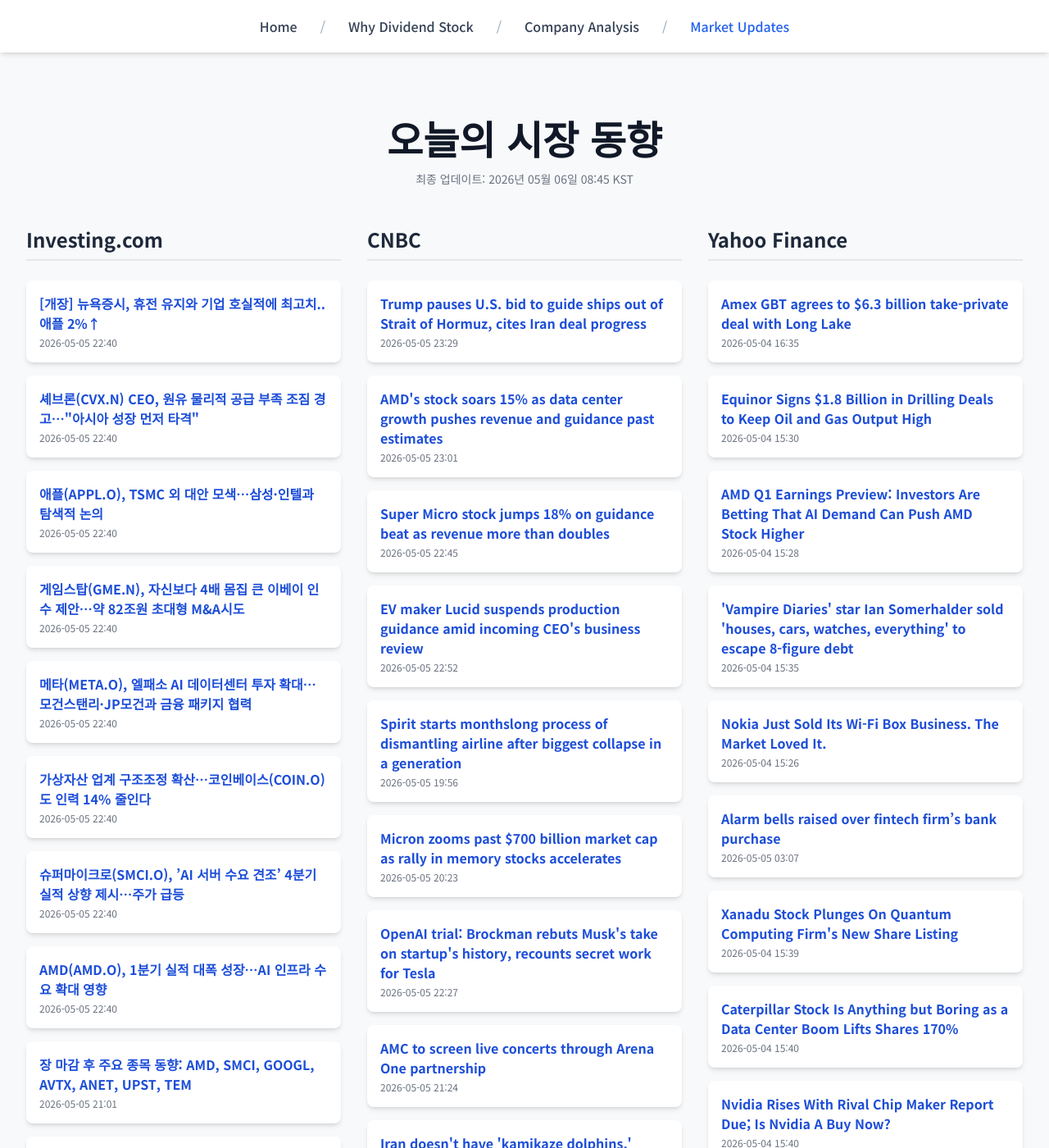
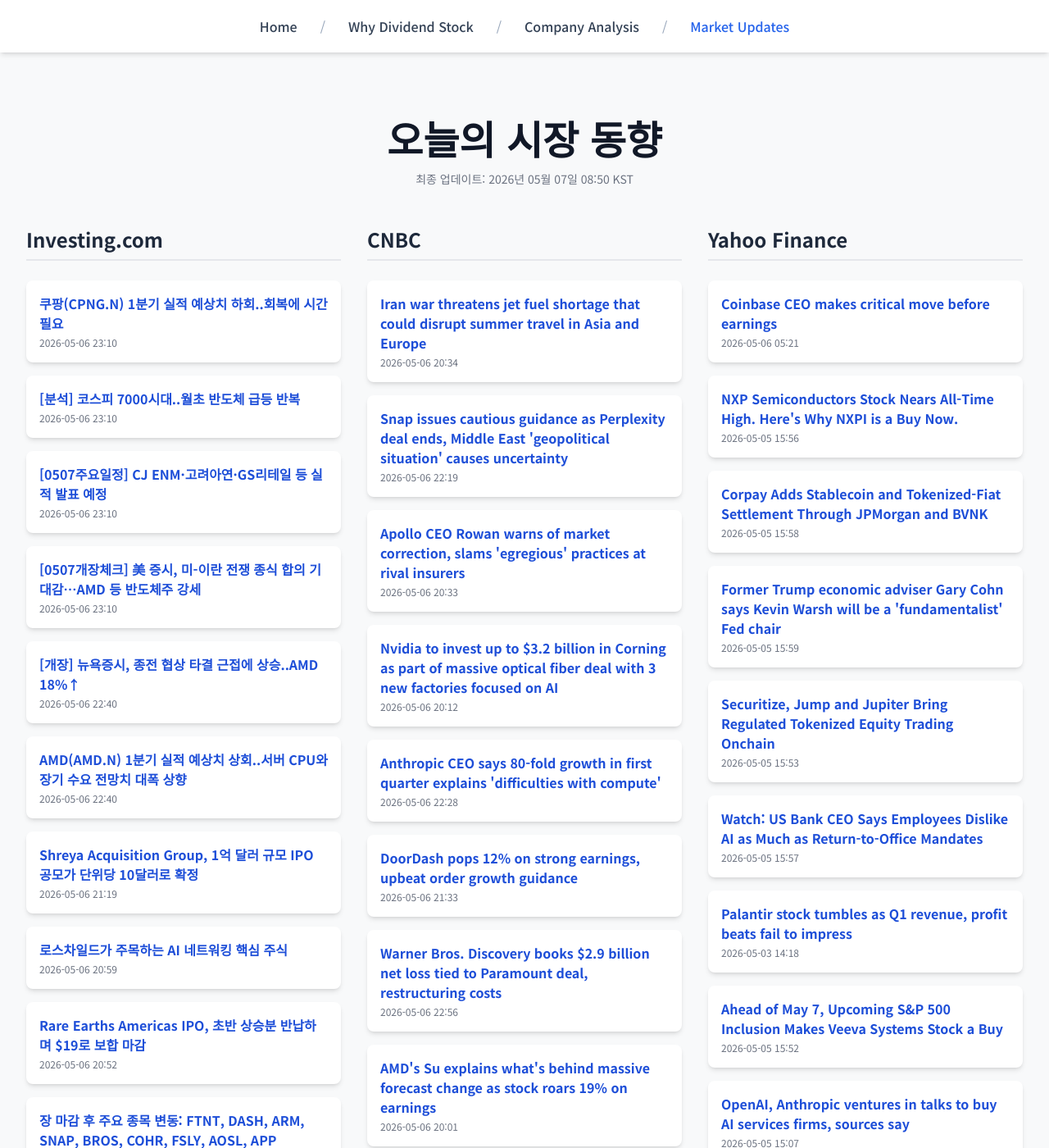
Before and after one commit to Kay-Hwang/my-company-analysis, a Jekyll site: the page built from market-updates.html, in a window 1280 px wide and 1400 px high. Shown: the whole window at 82% size. Built offline with Jekyll 4.4.1, drawn with Linux system fonts in a browser that asks for light colours; nearby versions of some CDN libraries; a script that is not in the unit is left out; some of the changed text lies outside the part shown.

Commit message:
Update daily data

```diff
--- a/_data/latest_data.json
+++ b/_data/latest_data.json
@@ -1,190 +1,190 @@
 {
-  "lastUpdated": "2026년 05월 06일 08:45 KST",
+  "lastUpdated": "2026년 05월 07일 08:50 KST",
   "news": {
     "investing": [
       {
-        "title": "[개장] 뉴욕증시, 휴전 유지와 기업 호실적에 최고치..애플 2%↑",
-        "link": "https://kr.investing.com/news/stock-market-news/article-1928583",
-        "pubDate": "2026-05-05 22:40:28",
-        "summary": "[개장] 뉴욕증시, 휴전 유지와 기업 호실적에 최고치..애플 2%↑"
+        "title": "쿠팡(CPNG.N) 1분기 실적 예상치 하회..회복에 시간 필요",
+        "link": "https://kr.investing.com/news/stock-market-news/article-1931401",
+        "pubDate": "2026-05-06 23:10:25",
+        "summary": "쿠팡(CPNG.N) 1분기 실적 예상치 하회..회복에 시간 필요"
       },
       {
-        "title": "셰브론(CVX.N) CEO, 원유 물리적 공급 부족 조짐 경고…\"아시아 성장 먼저 타격\"",
-        "link": "https://kr.investing.com/news/stock-market-news/article-1928582",
-        "pubDate": "2026-05-05 22:40:28",
-        "summary": "셰브론(CVX.N) CEO, 원유 물리적 공급 부족 조짐 경고…\"아시아 성장 먼저 타격\""
+        "title": "[분석] 코스피 7000시대..월초 반도체 급등 반복",
+        "link": "https://kr.investing.com/news/stock-market-news/article-1931400",
+        "pubDate": "2026-05-06 23:10:25",
+        "summary": "[분석] 코스피 7000시대..월초 반도체 급등 반복"
       },
       {
-        "title": "애플(APPL.O), TSMC 외 대안 모색…삼성·인텔과 탐색적 논의",
-        "link": "https://kr.investing.com/news/stock-market-news/article-1928581",
-        "pubDate": "2026-05-05 22:40:28",
-        "summary": "애플(APPL.O), TSMC 외 대안 모색…삼성·인텔과 탐색적 논의"
+        "title": "[0507주요일정] CJ ENM·고려아연·GS리테일 등 실적 발표 예정",
+        "link": "https://kr.investing.com/news/stock-market-news/article-1931398",
+        "pubDate": "2026-05-06 23:10:10",
+        "summary": "[0507주요일정] CJ ENM·고려아연·GS리테일 등 실적 발표 예정"
       },
       {
-        "title": "게임스탑(GME.N), 자신보다 4배 몸집 큰 이베이 인수 제안…약 82조원 초대형 M&A시도",
-        "link": "https://kr.investing.com/news/stock-market-news/article-1928580",
-        "pubDate": "2026-05-05 22:40:27",
-        "summary": "게임스탑(GME.N), 자신보다 4배 몸집 큰 이베이 인수 제안…약 82조원 초대형 M&A시도"
+        "title": "[0507개장체크] 美 증시, 미-이란 전쟁 종식 합의 기대감…AMD 등 반도체주 강세",
+        "link": "https://kr.investing.com/news/stock-market-news/article-1931397",
+        "pubDate": "2026-05-06 23:10:10",
+        "summary": "[0507개장체크] 美 증시, 미-이란 전쟁 종식 합의 기대감…AMD 등 반도체주 강세"
       },
       {
-        "title": "메타(META.O), 엘패소 AI 데이터센터 투자 확대… 모건스탠리·JP모건과 금융 패키지 협력",
-        "link": "https://kr.investing.com/news/stock-market-news/article-1928579",
-        "pubDate": "2026-05-05 22:40:27",
-        "summary": "메타(META.O), 엘패소 AI 데이터센터 투자 확대… 모건스탠리·JP모건과 금융 패키지 협력"
+        "title": "[개장] 뉴욕증시, 종전 협상 타결 근접에 상승..AMD 18%↑",
+        "link": "https://kr.investing.com/news/stock-market-news/article-1931344",
+        "pubDate": "2026-05-06 22:40:22",
+        "summary": "[개장] 뉴욕증시, 종전 협상 타결 근접에 상승..AMD 18%↑"
       },
       {
-        "title": "가상자산 업계 구조조정 확산…코인베이스(COIN.O)도 인력 14% 줄인다",
-        "link": "https://kr.investing.com/news/stock-market-news/article-1928577",
-        "pubDate": "2026-05-05 22:40:26",
-        "summary": "가상자산 업계 구조조정 확산…코인베이스(COIN.O)도 인력 14% 줄인다"
+        "title": "AMD(AMD.N) 1분기 실적 예상치 상회..서버 CPU와 장기 수요 전망치 대폭 상향",
+        "link": "https://kr.investing.com/news/stock-market-news/article-1931343",
+        "pubDate": "2026-05-06 22:40:22",
+        "summary": "AMD(AMD.N) 1분기 실적 예상치 상회..서버 CPU와 장기 수요 전망치 대폭 상향"
       },
       {
-        "title": "슈퍼마이크로(SMCI.O), ’AI 서버 수요 견조’ 4분기 실적 상향 제시…주가 급등",
-        "link": "https://kr.investing.com/news/stock-market-news/article-1928576",
-        "pubDate": "2026-05-05 22:40:26",
-        "summary": "슈퍼마이크로(SMCI.O), ’AI 서버 수요 견조’ 4분기 실적 상향 제시…주가 급등"
+        "title": "Shreya Acquisition Group, 1억 달러 규모 IPO 공모가 단위당 10달러로 확정",
+        "link": "https://kr.investing.com/news/stock-market-news/article-432SI-1931130",
+        "pubDate": "2026-05-06 21:19:04",
+        "summary": "Shreya Acquisition Group, 1억 달러 규모 IPO 공모가 단위당 10달러로 확정"
       },
       {
-        "title": "AMD(AMD.O), 1분기 실적 대폭 성장…AI 인프라 수요 확대 영향",
-        "link": "https://kr.investing.com/news/stock-market-news/article-1928575",
-        "pubDate": "2026-05-05 22:40:25",
-        "summary": "AMD(AMD.O), 1분기 실적 대폭 성장…AI 인프라 수요 확대 영향"
+        "title": "로스차일드가 주목하는 AI 네트워킹 핵심 주식",
+        "link": "https://kr.investing.com/news/stock-market-news/article-93CH-1931064",
+        "pubDate": "2026-05-06 20:59:46",
+        "summary": "로스차일드가 주목하는 AI 네트워킹 핵심 주식"
       },
       {
-        "title": "장 마감 후 주요 종목 동향: AMD, SMCI, GOOGL, AVTX, ANET, UPST, TEM",
-        "link": "https://kr.investing.com/news/stock-market-news/article-432SI-1928355",
-        "pubDate": "2026-05-05 21:01:02",
-        "summary": "장 마감 후 주요 종목 동향: AMD, SMCI, GOOGL, AVTX, ANET, UPST, TEM"
+        "title": "Rare Earths Americas IPO, 초반 상승분 반납하며 $19로 보합 마감",
+        "link": "https://kr.investing.com/news/stock-market-news/article-1931055",
+        "pubDate": "2026-05-06 20:52:53",
+        "summary": "Rare Earths Americas IPO, 초반 상승분 반납하며 $19로 보합 마감"
       },
       {
-        "title": "앤스로픽의 대규모 계약 보고에 알파벳 주가 2% 상승",
-        "link": "https://kr.investing.com/news/stock-market-news/article-1928294",
-        "pubDate": "2026-05-05 20:34:20",
-        "summary": "앤스로픽의 대규모 계약 보고에 알파벳 주가 2% 상승"
+        "title": "장 마감 후 주요 종목 변동: FTNT, DASH, ARM, SNAP, BROS, COHR, FSLY, AOSL, APP",
+        "link": "https://kr.investing.com/news/stock-market-news/article-432SI-1931017",
+        "pubDate": "2026-05-06 20:39:02",
+        "summary": "장 마감 후 주요 종목 변동: FTNT, DASH, ARM, SNAP, BROS, COHR, FSLY, AOSL, APP"
       }
     ],
     "cnbc": [
       {
-        "title": "Trump pauses U.S. bid to guide ships out of Strait of Hormuz, cites Iran deal progress",
-        "link": "https://www.cnbc.com/2026/05/05/trump-iran-deal-project-freedom-hormuz-strait.html",
-        "pubDate": "Tue, 05 May 2026 23:29:50 GMT",
-        "summary": "President Donald Trump said he is pausing \"Project Freedom,\" the U.S. military's bid to guide commercial ships out of the Strait of Hormuz."
+        "title": "Iran war threatens jet fuel shortage that could disrupt summer travel in Asia and Europe",
+        "link": "https://www.cnbc.com/2026/05/06/iran-war-jet-fuel-europe-asia-summer-flights.html",
+        "pubDate": "Wed, 06 May 2026 20:34:42 GMT",
+        "summary": "Oil executives have warned that the supply disruption in the Middle East will soon cause actual fuel shortages in some parts of the world."
       },
       {
-        "title": "AMD's stock soars 15% as data center growth pushes revenue and guidance past estimates",
-        "link": "https://www.cnbc.com/2026/05/05/amd-q1-2026-earnings-report.html",
-        "pubDate": "Tue, 05 May 2026 23:01:37 GMT",
-        "summary": "AMD's earnings report lands as investors rush into the stock on optimism that the AI boom is just getting started."
+        "title": "Snap issues cautious guidance as Perplexity deal ends, Middle East 'geopolitical situation' causes uncertainty",
+        "link": "https://www.cnbc.com/2026/05/06/snap-q1-earnings-report-2026.html",
+        "pubDate": "Wed, 06 May 2026 22:19:30 GMT",
+        "summary": "Snap reported first-quarter earnings and provided cautious sales guidance while revealing it no longer has a deal with the generative AI startup Perplexity."
       },
       {
-        "title": "Super Micro stock jumps 18% on guidance beat as revenue more than doubles",
-        "link": "https://www.cnbc.com/2026/05/05/super-micro-smci-q3-earnings-report-2026.html",
-        "pubDate": "Tue, 05 May 2026 22:45:25 GMT",
-        "summary": "Super Micro pointed to progress in U.S. manufacturing in issuing a stronger-than-expected quarterly forecast."
+        "title": "Apollo CEO Rowan warns of market correction, slams 'egregious' practices at rival insurers",
+        "link": "https://www.cnbc.com/2026/05/06/apollo-ceo-rowan-market-correction-rival-insurers.html",
+        "pubDate": "Wed, 06 May 2026 20:33:58 GMT",
+        "summary": "Apollo CEO Marc Rowan warned that markets face an elevated risk of unexpected shocks, saying he is positioning the firm defensively for an expected correction."
       },
       {
-        "title": "EV maker Lucid suspends production guidance amid incoming CEO's business review",
-        "link": "https://www.cnbc.com/2026/05/05/lucid-lcid-q1-2026.html",
-        "pubDate": "Tue, 05 May 2026 22:52:00 GMT",
-        "summary": "Lucid Group said it will make moves to better align its production with customer demand for its luxury all-electric vehicles."
+        "title": "Nvidia to invest up to $3.2 billion in Corning as part of massive optical fiber deal with 3 new factories focused on AI",
+        "link": "https://www.cnbc.com/2026/05/06/nvidia-corning-optical-factories-nc-texas-ai.html",
+        "pubDate": "Wed, 06 May 2026 20:12:47 GMT",
+        "summary": "Corning is opening three new advanced manufacturing plants in the U.S. dedicated entirely to optical technologies for Nvidia."
       },
       {
-        "title": "Spirit starts monthslong process of dismantling airline after biggest collapse in a generation",
-        "link": "https://www.cnbc.com/2026/05/05/spirit-airlines-bankruptcy-costs.html",
-        "pubDate": "Tue, 05 May 2026 19:56:38 GMT",
-        "summary": "Spirit Airlines was back in bankruptcy court to start dismantling the airline."
+        "title": "Anthropic CEO says 80-fold growth in first quarter explains 'difficulties with compute'",
+        "link": "https://www.cnbc.com/2026/05/06/anthropic-ceo-dario-amodei-says-company-crew-80-fold-in-first-quarter.html",
+        "pubDate": "Wed, 06 May 2026 22:28:44 GMT",
+        "summary": "At Anthropic's developer conference in San Francisco, CEO Dario Amodei said the company is 'working as quickly as possible' to provide additional compute."
       },
       {
-        "title": "Micron zooms past $700 billion market cap as rally in memory stocks accelerates",
-        "link": "https://www.cnbc.com/2026/05/05/micron-zooms-past-700-billion-market-cap-rally-in-memory-stocks-.html",
-        "pubDate": "Tue, 05 May 2026 20:23:48 GMT",
-        "summary": "Micron has emerged as one of the most valuable U.S. tech companies thanks to insatiable demand for memory that's needed in AI chips."
+        "title": "DoorDash pops 12% on strong earnings, upbeat order growth guidance",
+        "link": "https://www.cnbc.com/2026/05/06/doordash-dash-earnings-q1-2026.html",
+        "pubDate": "Wed, 06 May 2026 21:33:21 GMT",
+        "summary": "DoorDash is in the middle of a massive spending initiative as it builds out a new tech platform following a string of acquisitions."
       },
       {
-        "title": "OpenAI trial: Brockman rebuts Musk's take on startup's history, recounts secret work for Tesla",
-        "link": "https://www.cnbc.com/2026/05/05/open-ai-altman-musk-trial-brockman-testimony.html",
-        "pubDate": "Tue, 05 May 2026 22:27:03 GMT",
-        "summary": "OpenAI President Greg Brockman concluded his testimony on Tuesday as the blockbuster trial between the AI startup and Elon Musk rolled into its second week."
+        "title": "Warner Bros. Discovery books $2.9 billion net loss tied to Paramount deal, restructuring costs",
+        "link": "https://www.cnbc.com/2026/05/06/warner-bros-discovery-net-loss-paramount-deal.html",
+        "pubDate": "Wed, 06 May 2026 22:56:02 GMT",
+        "summary": "Paramount agreed to pay a Netflix termination fee, but the cost lives on WBD's books until the close of the deal."
       },
       {
-        "title": "AMC to screen live concerts through Arena One partnership",
-        "link": "https://www.cnbc.com/2026/05/05/amc-arena-one-live-concerts.html",
-        "pubDate": "Tue, 05 May 2026 21:24:21 GMT",
-        "summary": "More than 300 AMC locations in 89 markets across the U.S. will be programmed for live concert screenings. Tickets will range from $40 to $75."
+        "title": "AMD's Su explains what's behind massive forecast change as stock roars 19% on earnings",
+        "link": "https://www.cnbc.com/2026/05/06/amd-lisa-su-stock-forecast-earnings.html",
+        "pubDate": "Wed, 06 May 2026 20:01:17 GMT",
+        "summary": "CEO Lisa Su highlighted the growing demand for central processing units, doubling her long-term forecast after strong first-quarter earnings."
       },
       {
-        "title": "Iran doesn't have 'kamikaze dolphins,' Hegseth says. But marine mammals have a long history of military use",
-        "link": "https://www.cnbc.com/2026/05/05/iran-war-hegseth-kamikaze-dolphins.html",
-        "pubDate": "Tue, 05 May 2026 21:30:18 GMT",
-        "summary": "Several countries, including the U.S., have a history of using dolphins in conflict areas, though not as weapons."
+        "title": "Berkshire-owned distribution giant to deploy driverless big rigs across U.S. Sun Belt",
+        "link": "https://www.cnbc.com/2026/05/06/berkshire-hathaway-mclane-autonomous-freight-trucking-aurora.html",
+        "pubDate": "Wed, 06 May 2026 15:54:19 GMT",
+        "summary": "Berkshire Hathaway-owned McLane, one of America's biggest distribution companies, is deploying self-driving big rigs with Aurora for its restaurants business."
       },
       {
-        "title": "Data suggests 'hiring recession' may be behind us — but the Iran war poses job market risks",
-        "link": "https://www.cnbc.com/2026/05/05/hiring-picks-up-but-iran-war-poses-risks-for-job-market.html",
-        "pubDate": "Tue, 05 May 2026 20:10:54 GMT",
-        "summary": "Hiring activity increased in March, according to federal data issued Tuesday. However, the Iran war threatens to stall that progress in the job market."
+        "title": "Will Elon Musk win his lawsuit against Sam Altman's OpenAI? Here's what prediction markets think",
+        "link": "https://www.cnbc.com/2026/05/06/elon-musk-odds-low-to-win-openai-suit.html",
+        "pubDate": "Wed, 06 May 2026 21:28:02 GMT",
+        "summary": "Trading activity on Elon Musk's suit against OpenAI is the second highest out of all prediction market contracts related to the billionaire."
       }
     ],
     "yahoo": [
       {
-        "title": "Amex GBT agrees to $6.3 billion take-private deal with Long Lake",
-        "link": "https://finance.yahoo.com/markets/stocks/articles/amex-gbt-agrees-6-3-163512714.html",
-        "pubDate": "2026-05-04T16:35:12Z",
-        "summary": "Amex GBT agrees to $6.3 billion take-private deal with Long Lake"
+        "title": "Coinbase CEO makes critical move before earnings",
+        "link": "https://finance.yahoo.com/markets/crypto/articles/coinbase-ceo-makes-critical-move-052101559.html",
+        "pubDate": "2026-05-06T05:21:01Z",
+        "summary": "Coinbase CEO makes critical move before earnings"
       },
       {
-        "title": "Equinor Signs $1.8 Billion in Drilling Deals to Keep Oil and Gas Output High",
-        "link": "https://finance.yahoo.com/sectors/energy/articles/equinor-signs-1-8-billion-153000777.html",
-        "pubDate": "2026-05-04T15:30:00Z",
-        "summary": "Equinor Signs $1.8 Billion in Drilling Deals to Keep Oil and Gas Output High"
+        "title": "NXP Semiconductors Stock Nears All-Time High. Here's Why NXPI is a Buy Now.",
+        "link": "https://finance.yahoo.com/markets/stocks/articles/nxp-semiconductors-stock-nears-time-155615916.html",
+        "pubDate": "2026-05-05T15:56:15Z",
+        "summary": "NXP Semiconductors Stock Nears All-Time High. Here's Why NXPI is a Buy Now."
       },
       {
-        "title": "AMD Q1 Earnings Preview: Investors Are Betting That AI Demand Can Push AMD Stock Higher",
-        "link": "https://finance.yahoo.com/markets/stocks/articles/amd-q1-earnings-preview-investors-152857622.html",
-        "pubDate": "2026-05-04T15:28:57Z",
-        "summary": "AMD Q1 Earnings Preview: Investors Are Betting That AI Demand Can Push AMD Stock Higher"
+        "title": "Corpay Adds Stablecoin and Tokenized-Fiat Settlement Through JPMorgan and BVNK",
+        "link": "https://finance.yahoo.com/markets/crypto/articles/corpay-adds-stablecoin-tokenized-fiat-155800064.html",
+        "pubDate": "2026-05-05T15:58:00Z",
+        "summary": "Corpay Adds Stablecoin and Tokenized-Fiat Settlement Through JPMorgan and BVNK"
       },
       {
-        "title": "'Vampire Diaries' star Ian Somerhalder sold 'houses, cars, watches, everything' to escape 8-figure debt",
-        "link": "https://finance.yahoo.com/economy/policy/articles/vampire-diaries-star-ian-somerhalder-153500862.html",
-        "pubDate": "2026-05-04T15:35:00Z",
-        "summary": "'Vampire Diaries' star Ian Somerhalder sold 'houses, cars, watches, everything' to escape 8-figure debt"
+        "title": "Former Trump economic adviser Gary Cohn says Kevin Warsh will be a 'fundamentalist' Fed chair",
+        "link": "https://finance.yahoo.com/markets/article/former-trump-economic-adviser-gary-cohn-says-kevin-warsh-will-be-a-fundamentalist-fed-chair-155911764.html",
+        "pubDate": "2026-05-05T15:59:11Z",
+        "summary": "Former Trump economic adviser Gary Cohn says Kevin Warsh will be a 'fundamentalist' Fed chair"
       },
       {
-        "title": "Nokia Just Sold Its Wi-Fi Box Business. The Market Loved It.",
-        "link": "https://finance.yahoo.com/markets/stocks/articles/nokia-just-sold-wi-fi-152622532.html",
-        "pubDate": "2026-05-04T15:26:22Z",
-        "summary": "Nokia Just Sold Its Wi-Fi Box Business. The Market Loved It."
+        "title": "Securitize, Jump and Jupiter Bring Regulated Tokenized Equity Trading Onchain",
+        "link": "https://finance.yahoo.com/markets/crypto/articles/securitize-jump-jupiter-bring-regulated-155300016.html",
+        "pubDate": "2026-05-05T15:53:00Z",
+        "summary": "Securitize, Jump and Jupiter Bring Regulated Tokenized Equity Trading Onchain"
       },
       {
-        "title": "Alarm bells raised over fintech firm’s bank purchase",
-        "link": "https://finance.yahoo.com/economy/policy/articles/alarm-bells-raised-over-fintech-030700036.html",
-        "pubDate": "2026-05-05T03:07:00Z",
-        "summary": "Alarm bells raised over fintech firm’s bank purchase"
+        "title": "Watch: US Bank CEO Says Employees Dislike AI as Much as Return-to-Office Mandates",
+        "link": "https://www.wsj.com/livecoverage/stock-market-today-dow-sp-500-nasdaq-05-05-2026/card/us-bank-ceo-says-employees-dislike-ai-as-much-as-return-to-office-mandates-fBKlue7XVZ9fzlAwH7dP?siteid=yhoof2&yptr=yahoo",
+        "pubDate": "2026-05-05T15:57:21Z",
+        "summary": "Watch: US Bank CEO Says Employees Dislike AI as Much as Return-to-Office Mandates"
       },
       {
-        "title": "Xanadu Stock Plunges On Quantum Computing Firm's New Share Listing",
-        "link": "https://www.investors.com/news/technology/xanadu-stock-plunges-on-quantum-computing-firms-new-share-listing/?src=A00220&yptr=yahoo",
-        "pubDate": "2026-05-04T15:39:02Z",
-        "summary": "Xanadu Stock Plunges On Quantum Computing Firm's New Share Listing"
+        "title": "Palantir stock tumbles as Q1 revenue, profit beats fail to impress",
+        "link": "https://finance.yahoo.com/markets/article/palantir-stock-tumbles-as-q1-revenue-profit-beats-fail-to-impress-141825602.html",
+        "pubDate": "2026-05-03T14:18:25Z",
+        "summary": "Palantir stock tumbles as Q1 revenue, profit beats fail to impress"
       },
       {
-        "title": "Caterpillar Stock Is Anything but Boring as a Data Center Boom Lifts Shares 170%",
-        "link": "https://finance.yahoo.com/markets/stocks/articles/caterpillar-stock-anything-boring-data-154003520.html",
-        "pubDate": "2026-05-04T15:40:03Z",
-        "summary": "Caterpillar Stock Is Anything but Boring as a Data Center Boom Lifts Shares 170%"
+        "title": "Ahead of May 7, Upcoming S&P 500 Inclusion Makes Veeva Systems Stock a Buy",
+        "link": "https://finance.yahoo.com/markets/stocks/articles/ahead-may-7-upcoming-p-155226735.html",
+        "pubDate": "2026-05-05T15:52:26Z",
+        "summary": "Ahead of May 7, Upcoming S&P 500 Inclusion Makes Veeva Systems Stock a Buy"
       },
       {
-        "title": "Nvidia Rises With Rival Chip Maker Report Due; Is Nvidia A Buy Now?",
-        "link": "https://www.investors.com/research/nvidia-nvda-stock-buy-now-may-2026/?src=A00220&yptr=yahoo",
-        "pubDate": "2026-05-04T15:40:00Z",
-        "summary": "Nvidia Rises With Rival Chip Maker Report Due; Is Nvidia A Buy Now?"
+        "title": "OpenAI, Anthropic ventures in talks to buy AI services firms, sources say",
+        "link": "https://finance.yahoo.com/sectors/technology/articles/openai-anthropic-ventures-talks-buy-150744382.html",
+        "pubDate": "2026-05-05T15:07:44Z",
+        "summary": "OpenAI, Anthropic ventures in talks to buy AI services firms, sources say"
       },
       {
-        "title": "Navitas Semiconductor Designates Davin Lee as Independent Board Director",
-        "link": "https://finance.yahoo.com/markets/stocks/articles/navitas-semiconductor-designates-davin-lee-154018420.html",
-        "pubDate": "2026-05-04T15:40:18Z",
-        "summary": "Navitas Semiconductor Designates Davin Lee as Independent Board Director"
+        "title": "Portillo’s Q1 Revenue Increases 3.5% Amid Expansion",
+        "link": "https://finance.yahoo.com/markets/stocks/articles/portillo-q1-revenue-increases-3-155035789.html",
+        "pubDate": "2026-05-05T15:50:35Z",
+        "summary": "Portillo’s Q1 Revenue Increases 3.5% Amid Expansion"
       }
     ]
   }
```
